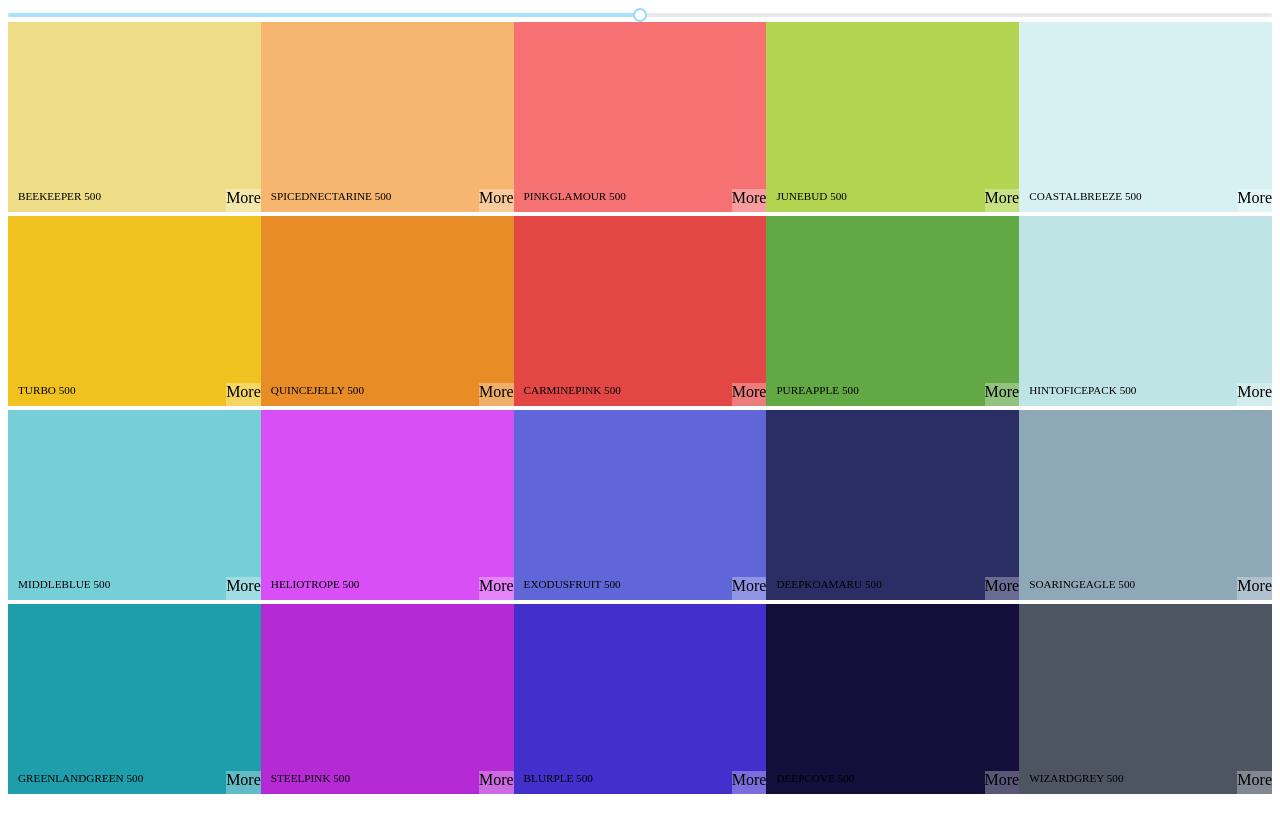
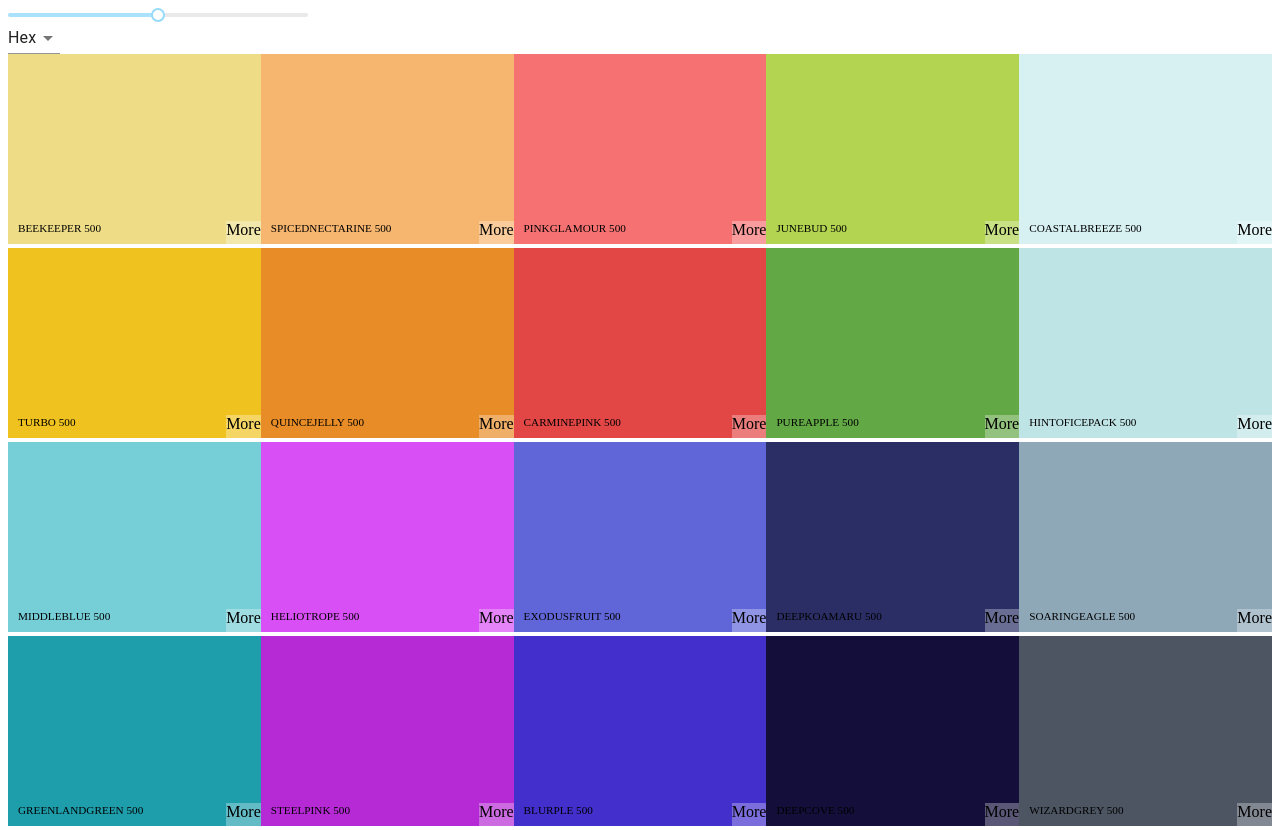
Before and after one commit to rafiurrafi/react-bootcamp, a React (Create React App) app: page / in a window 1280 px wide. Built offline with nearby package versions, Linux system fonts and the light colour scheme.

Commit message:
added select form

```diff
--- /dev/null
+++ b/src/components/navbar.jsx
@@ -0,0 +1,45 @@
+import React, { Component } from "react";
+import { Select, MenuItem } from "@material-ui/core";
+import Slider from "rc-slider";
+import "rc-slider/assets/index.css";
+class Navbar extends React.Component {
+  constructor() {
+    super();
+    this.state = {
+      format: "hex",
+    };
+  }
+  handleChange = (e) => {
+    this.setState({ format: e.target.value }, () => {
+      this.props.handleChange(this.state.format);
+    });
+  };
+  render() {
+    const { format } = this.state;
+    const { level, onChangeLevel } = this.props;
+    return (
+      <div>
+        <header className="navbar">
+          <div className="slider">
+            <Slider
+              defaultValue={level}
+              min={100}
+              step={100}
+              max={900}
+              onAfterChange={onChangeLevel}
+            />
+          </div>
+          <div className="select">
+            <Select value={format} onChange={this.handleChange}>
+              <MenuItem value="hex">Hex</MenuItem>
+              <MenuItem value="rgb">Rgb</MenuItem>
+              <MenuItem value="rgba">Rgba</MenuItem>
+            </Select>
+          </div>
+        </header>
+      </div>
+    );
+  }
+}
+
+export default Navbar;
--- a/src/components/palette.jsx
+++ b/src/components/palette.jsx
@@ -1,34 +1,35 @@
 import React from "react";
 import ColorBox from "./colorBox";
 import "./styles/palette.scss";
-import Slider from "rc-slider";
-import "rc-slider/assets/index.css";
+import Navbar from "./navbar";
 class Palette extends React.Component {
   constructor(props) {
     super();
     this.state = {
       level: 500,
+      format: "hex",
     };
   }
   changeLevel = (newLevel) => {
     this.setState({ level: newLevel });
   };
+  handleFormatChange = (format) => {
+    this.setState({ format });
+  };
   render() {
     const { colors } = this.props.palette;
-    const { level } = this.state;
+    const { level, format } = this.state;
     return (
       <div className="palette">
         {/* Navbar goes here */}
-        <Slider
-          defaultValue={level}
-          min={100}
-          step={100}
-          max={900}
-          onAfterChange={this.changeLevel}
+        <Navbar
+          level={level}
+          onChangeLevel={this.changeLevel}
+          handleChange={this.handleFormatChange}
         />
         <div className="palette-colors">
           {colors[this.state.level].map((color) => (
-            <ColorBox background={color.hex} name={color.name} />
+            <ColorBox background={color[format]} name={color.name} />
           ))}
         </div>
       </div>
--- a/src/components/styles/palette.scss
+++ b/src/components/styles/palette.scss
@@ -4,3 +4,6 @@
     height: 95vh;
   }
 }
+.slider {
+  width: 300px;
+}
```
